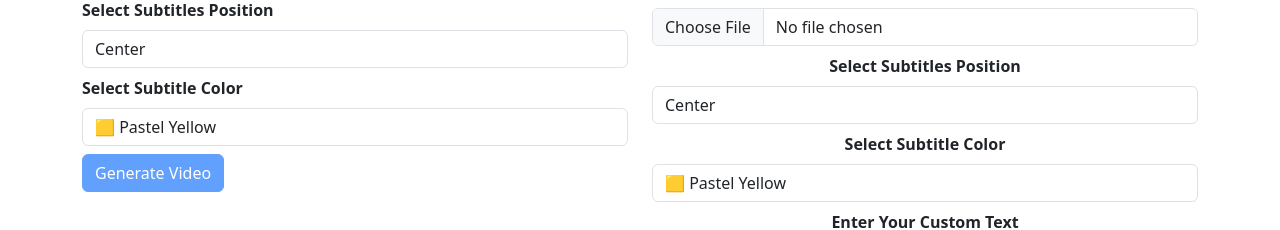
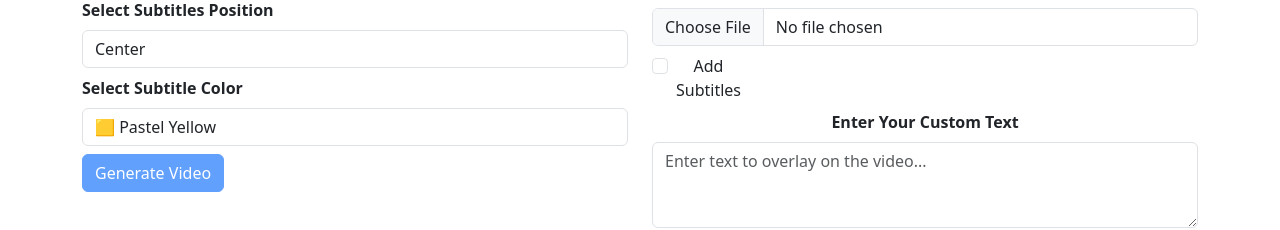
Before and after one commit to vasilevigor3/ai-news-generator, a React (Create React App) app: page / in a window 1280 px wide. Shown: the part 582-812 px from the top of the page. Built offline with nearby package versions, Linux system fonts and the light colour scheme; no server answers.

Commit message:
Update NewsForm.js

```diff
--- a/src/NewsForm.js
+++ b/src/NewsForm.js
@@ -16,11 +16,11 @@ const NewsForm = () => {
     const [templateChoice, setTemplateChoice] = useState("template1");
     const [subtitlePosition, setSubtitlePosition] = useState("center");
     const [userVideo, setUserVideo] = useState(null);
-    // const [videoGenerated, setVideoGenerated] = useState(false);
     const [generatedVideoUrl, setGeneratedVideoUrl] = useState(null);
     const [customGeneratedVideoUrl, setCustomGeneratedVideoUrl] = useState(null);
     const [videoLength, setVideoLength] = useState("super_short");
     const [subtitleColor, setSubtitleColor] = useState("#ffeb82");
+    const [addSubtitles, setAddSubtitles] = useState(false);
     const [isProcessingVideo, setIsProcessingVideo] = useState(false);
     const [script, setScript] = useState('');
     const [result, setResult] = useState(null);
@@ -153,9 +153,11 @@ const NewsForm = () => {
         const formData = new FormData();
         formData.append("video", userCustomVideo);
         formData.append("custom_text", userCustomText);
-
-        formData.append("subtitle_color", subtitleColor);
-        formData.append("subtitle_position", subtitlePosition);
+        if (addSubtitles) {
+            formData.append('add_subtitles', addSubtitles);
+            formData.append('subtitle_position', subtitlePosition);
+            formData.append('subtitle_color', subtitleColor);
+        }
 
         try {
             const response = await axios.post(path + '/api/custom-upload-generate', formData, {
@@ -424,6 +426,18 @@ const NewsForm = () => {
                                     <Form.Control type="file" onChange={(e) => setUserCustomVideo(e.target.files[0])} />
                                 </Form.Group>
 
+                                <Form.Group controlId="addSubtitles" className="mb-2">
+                                    <Form.Check
+                                        type="checkbox"
+                                        label="Add Subtitles"
+                                        checked={addSubtitles}
+                                        onChange={(e) => setAddSubtitles(e.target.checked)}
+                                        style={{ marginRight: '510px' }}
+                                    />
+                                </Form.Group>
+
+                                {addSubtitles && (
+                                    <>
                                         <Form.Group controlId="subtitlePosition" className="mb-2">
                                             <Form.Label style={{ fontWeight: 'bold' }}>Select Subtitles Position</Form.Label>
                                             <Form.Control as="select" value={subtitlePosition} onChange={(e) => setSubtitlePosition(e.target.value)}>
@@ -447,6 +461,8 @@ const NewsForm = () => {
                                                 <option value="#dcb2f7" style={{ color: "black", backgroundColor: "#dcb2f7" }}>🟪 Pastel Lavender</option>
                                             </Form.Control>
                                         </Form.Group>
+                                    </>
+                                )}
 
                                 <Form.Group controlId="userCustomText" className="mb-2">
                                     <Form.Label style={{ fontWeight: 'bold' }}>Enter Your Custom Text</Form.Label>
```
Lines whose indentation alone changed are shown as unchanged.
